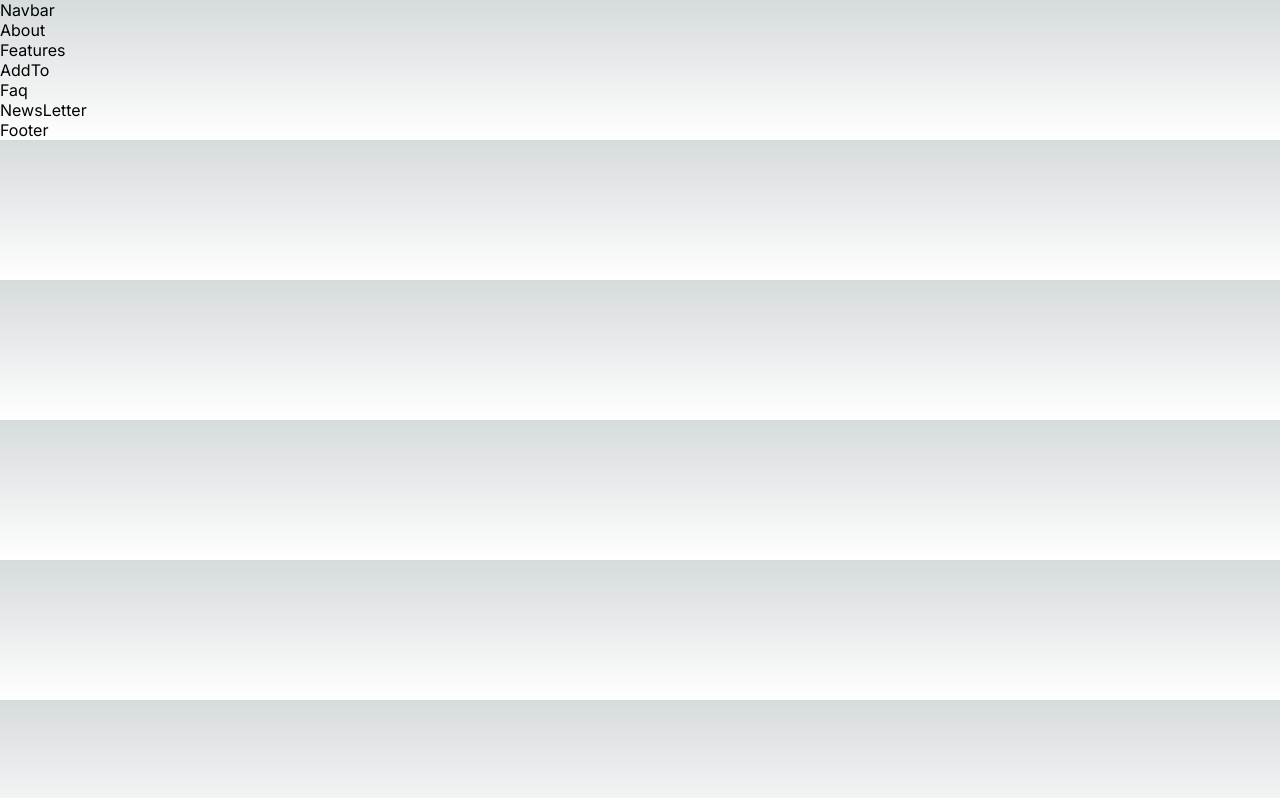
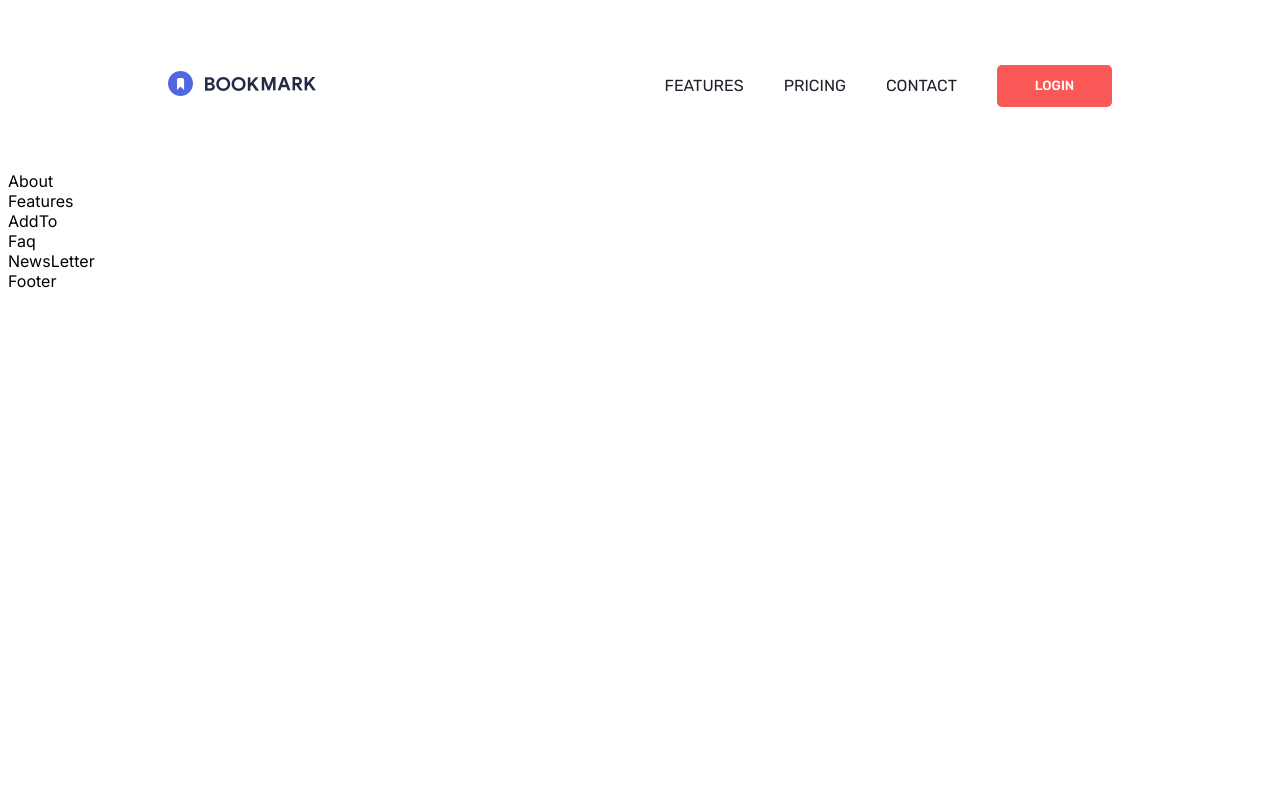
Before and after one commit to chinmayagarwal3007/bookmark-landing-page, a Next.js app: page / in a window 1280 px wide. Built offline with nearby package versions, Linux system fonts and the light colour scheme.

Commit message:
woking on Navbar

```diff
--- a/src/app/globals.css
+++ b/src/app/globals.css
@@ -1,107 +1 @@
-:root {
-  --max-width: 1100px;
-  --border-radius: 12px;
-  --font-mono: ui-monospace, Menlo, Monaco, 'Cascadia Mono', 'Segoe UI Mono',
-    'Roboto Mono', 'Oxygen Mono', 'Ubuntu Monospace', 'Source Code Pro',
-    'Fira Mono', 'Droid Sans Mono', 'Courier New', monospace;
-
-  --foreground-rgb: 0, 0, 0;
-  --background-start-rgb: 214, 219, 220;
-  --background-end-rgb: 255, 255, 255;
-
-  --primary-glow: conic-gradient(
-    from 180deg at 50% 50%,
-    #16abff33 0deg,
-    #0885ff33 55deg,
-    #54d6ff33 120deg,
-    #0071ff33 160deg,
-    transparent 360deg
-  );
-  --secondary-glow: radial-gradient(
-    rgba(255, 255, 255, 1),
-    rgba(255, 255, 255, 0)
-  );
-
-  --tile-start-rgb: 239, 245, 249;
-  --tile-end-rgb: 228, 232, 233;
-  --tile-border: conic-gradient(
-    #00000080,
-    #00000040,
-    #00000030,
-    #00000020,
-    #00000010,
-    #00000010,
-    #00000080
-  );
-
-  --callout-rgb: 238, 240, 241;
-  --callout-border-rgb: 172, 175, 176;
-  --card-rgb: 180, 185, 188;
-  --card-border-rgb: 131, 134, 135;
-}
-
-@media (prefers-color-scheme: dark) {
-  :root {
-    --foreground-rgb: 255, 255, 255;
-    --background-start-rgb: 0, 0, 0;
-    --background-end-rgb: 0, 0, 0;
-
-    --primary-glow: radial-gradient(rgba(1, 65, 255, 0.4), rgba(1, 65, 255, 0));
-    --secondary-glow: linear-gradient(
-      to bottom right,
-      rgba(1, 65, 255, 0),
-      rgba(1, 65, 255, 0),
-      rgba(1, 65, 255, 0.3)
-    );
-
-    --tile-start-rgb: 2, 13, 46;
-    --tile-end-rgb: 2, 5, 19;
-    --tile-border: conic-gradient(
-      #ffffff80,
-      #ffffff40,
-      #ffffff30,
-      #ffffff20,
-      #ffffff10,
-      #ffffff10,
-      #ffffff80
-    );
-
-    --callout-rgb: 20, 20, 20;
-    --callout-border-rgb: 108, 108, 108;
-    --card-rgb: 100, 100, 100;
-    --card-border-rgb: 200, 200, 200;
-  }
-}
-
-* {
-  box-sizing: border-box;
-  padding: 0;
-  margin: 0;
-}
-
-html,
-body {
-  max-width: 100vw;
-  overflow-x: hidden;
-}
-
-body {
-  color: rgb(var(--foreground-rgb));
-  background: linear-gradient(
-      to bottom,
-      transparent,
-      rgb(var(--background-end-rgb))
-    )
-    rgb(var(--background-start-rgb));
-}
-
-a {
-  color: inherit;
-  text-decoration: none;
-}
-
-@media (prefers-color-scheme: dark) {
-  html {
-    color-scheme: dark;
-  }
-}
+@import url('https://fonts.googleapis.com/css2?family=Rubik:wght@400;500&display=swap');
--- a/src/components/navbar/Navbar.jsx
+++ b/src/components/navbar/Navbar.jsx
@@ -1,10 +1,26 @@
 import React from 'react'
-
 import styles from "./navbar.module.css"
+import Image from 'next/image'
 
 const Navbar = () => {
   return (
-    <div>Navbar</div>
+    <div className={styles.container}>
+
+      <div className={styles.image}>
+          <Image src="/logo-bookmark.png" alt='logo' width={148} height={25} className={styles.logo}/>
+      </div>
+
+      <div className={styles.links}>
+        <p className={styles.link}>FEATURES</p>
+        <p className={styles.link}>PRICING</p>
+        <p className={styles.link}>CONTACT</p>
+        <button className={styles.button}>LOGIN</button>
+      </div>
+
+      <div className={styles.hamburger}>
+        <Image src="/icon-hamburger.png" alt='hamburger' width={18} height={15}   />
+      </div>
+    </div>
   )
 }
 
--- a/src/components/navbar/navbar.module.css
+++ b/src/components/navbar/navbar.module.css
@@ -0,0 +1,53 @@
+.container{
+    font-family: 'Rubik';
+    display: flex;
+    margin: 60px 160px;
+    flex-direction: row;
+    align-items: center;
+    justify-content: space-between;
+}
+
+
+
+.links{
+    display: flex;
+    flex-direction: row;
+    align-items: center;
+    gap: 40px;
+}
+
+.link{
+    font-size: 16px;
+    color: hsl(224 , 16% , 14%);
+    font-weight: 400;
+}
+
+.button{
+    font-family: 'Rubik', sans-serif;
+    background-color: hsl(0, 94%, 66%);
+    color: white;
+    border-radius: 5px;
+    height: 42px;
+    width: 115px;
+    border: none;
+    font-weight: 500;
+}
+
+.hamburger{
+    display: none;
+}
+
+
+@media (max-width: 480px) {
+
+}
+
+/* Styles for standard mobile devices */
+@media (min-width: 481px) and (max-width: 764px) {
+
+}
+
+/* Styles for small tablets */
+@media (min-width: 764px) and (max-width: 1024px) {
+
+}
```
